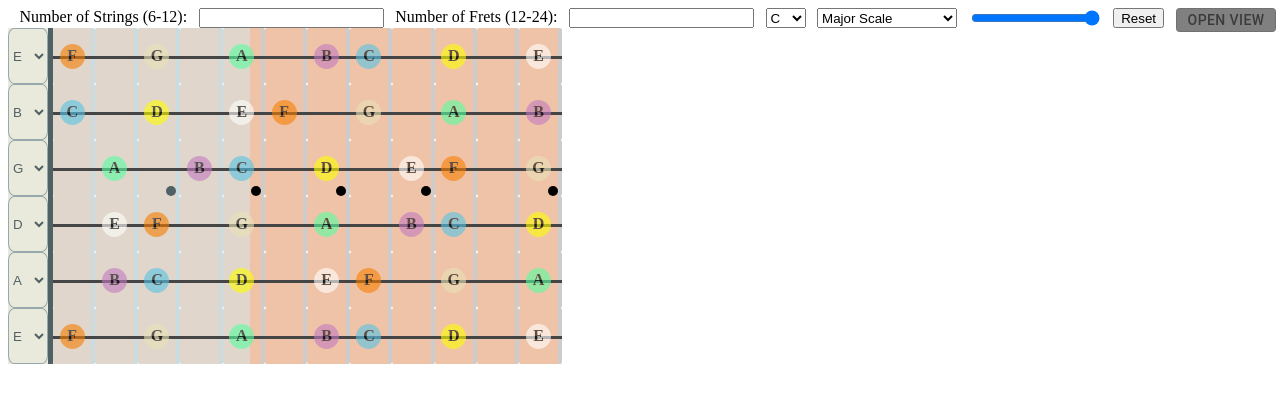
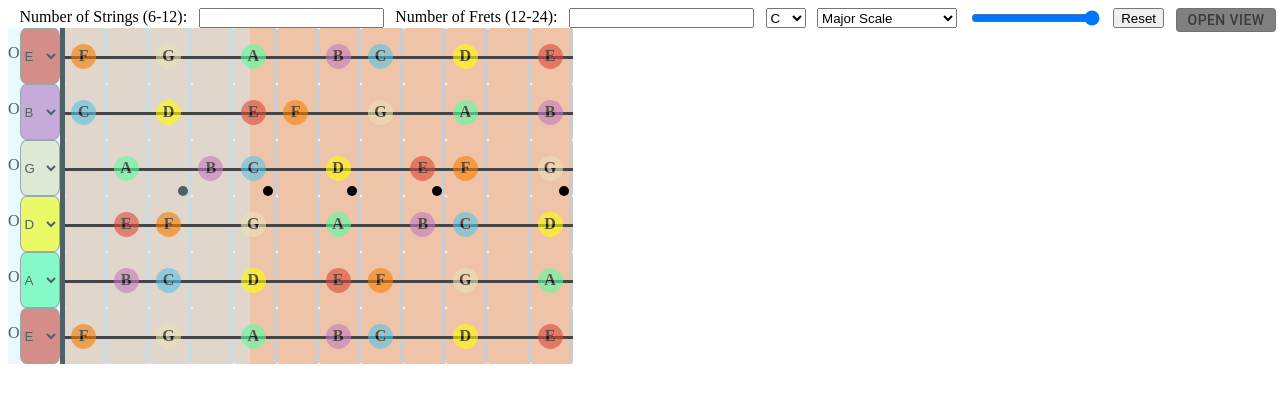
Before and after one commit to ShirelleW/RiffTheory, a Next.js app: page / in a window 1280 px wide. Shown: the top 402 px of the page. Built offline with nearby package versions, Linux system fonts and the light colour scheme.

Commit message:
Added openString inclusivity/extemption

```diff
--- a/pages/ChordGroupings.jsx
+++ b/pages/ChordGroupings.jsx
@@ -1,9 +1,9 @@
-import React, { useContext, useState } from 'react'
-import { SelectedNotesContext } from '../Context/SelectedNotesContext'
+import React from 'react'
+// import { SelectedNotesContext } from '../Context/SelectedNotesContext'
 
 const ChordGroupings = () => {
 
-const { modeNotes, numOfFrets } = useContext(SelectedNotesContext)
+// const { modeNotes, numOfFrets } = useContext(SelectedNotesContext)
 
   return (
     <div>ChordGroupings</div>
--- a/pages/Controls.jsx
+++ b/pages/Controls.jsx
@@ -27,6 +27,8 @@ const Controls = () => {
 
     const [tutorialSliderView, setTutorialSliderView] = useState(0)
     const [openView, setOpenView] = useState(true)
+
+    const [noteHexes] = useState(['#57C4E5', '#C8F0D8', '#ffff00', '#F97068', '#DC493A', '#F77F00', '#FCBF49', '#EAE2B7', '#2C6E49', '#59FFA0', '#DB222A', '#C47AC0'])
 
     const handleStrings = (e) => {
         if (Number(e.target.value) < 6) {
@@ -74,6 +76,8 @@ const Controls = () => {
         setSelectedNotes([])
     }
 
+
+
     return (
         <SelectedNotesContext.Provider value={{
             selectedNotes, setSelectedNotes, modeNotes,
@@ -111,7 +115,7 @@ const Controls = () => {
 
                     <ToggleButton value="web"
                         style={{backgroundColor: openView ? 'grey' : 'transparent'}}
-                        onChange={(e) => setOpenView(!openView)}>
+                        onChange={() => setOpenView(!openView)}>
                             Open View
                     </ToggleButton>
 
@@ -120,12 +124,17 @@ const Controls = () => {
                 <div className={styles.fretboardHolder}>
                     {
                         Object.entries(stringSet)?.map((stringNotePairs) =>
-
                             <div key={stringNotePairs[0]} className={styles.stringMapping}>
-                                <form className={styles.openNotes}>
-                                    <select className={styles.openNoteSelector} value={stringNotePairs[1]} onChange={(e) => handleTunings(e, stringNotePairs[0])}>
+                                <p>{modeNotes.includes(stringNotePairs[1] ) ? 'O' : 'X'}</p>
+                                <form>
+                                    <select className={styles.openNoteSelector}
+                                        style={{backgroundColor: modeNotes.includes(stringNotePairs[1]) ?
+                                                                    noteHexes[notes.indexOf(stringNotePairs[1])] : 'grey'}}
+                                        value={stringNotePairs[1]}
+                                        onChange={(e) => handleTunings(e, stringNotePairs[0])}
+                                    >
                                         {
-                                            notes?.map((note) => <option key={note} value={note} >{note}</option>)
+                                            notes?.map((note) => <option style={{backgroundColor: 'white'}} key={note} value={note}>{note}</option>)
                                         }
                                     </select>
                                 </form>
@@ -136,6 +145,7 @@ const Controls = () => {
                                     stringNum={stringNotePairs[0]}
                                     openNote={stringNotePairs[1]}
                                     openView={openView}
+                                    noteHexes={noteHexes}
                                 />
                             </div>
                         )
--- a/pages/Frets.jsx
+++ b/pages/Frets.jsx
@@ -5,9 +5,8 @@ import { SelectedNotesContext } from '../Context/SelectedNotesContext'
 import { notes } from '../Context/utils'
 
 // Parent String
-export const Frets = ({ stringNum, numOfStrings, stringNoteLayout }) => {
+export const Frets = ({ stringNum, numOfStrings, stringNoteLayout, noteHexes }) => {
 
-    const noteHexes = ['#57C4E5', '#C8F0D8', '#ffff00', '#F97068', '#FFFFFC', '#F77F00', '#FCBF49', '#EAE2B7', '#2C6E49', '#59FFA0', '#DB222A', '#C47AC0']
     const { selectedNotes, setSelectedNotes, modeNotes } = useContext(SelectedNotesContext)
 
     const fretInlayString = Math.floor(numOfStrings / 2)
@@ -68,4 +67,5 @@ Frets.propTypes = {
     stringNum: PropTypes.string,
     numOfStrings: PropTypes.number,
     stringNoteLayout: PropTypes.array,
+    noteHexes: PropTypes.array
   };
--- a/pages/String.jsx
+++ b/pages/String.jsx
@@ -5,7 +5,7 @@ import { Frets } from './Frets'
 import ChordGroupings from './ChordGroupings';
 
 
-const String = ({ stringNum, numOfStrings, numOfFrets, openNote, openView }) => {
+const String = ({ stringNum, numOfStrings, numOfFrets, openNote, openView, noteHexes }) => {
 
 
   const fretNote = (currentNote) => {
@@ -36,6 +36,7 @@ const String = ({ stringNum, numOfStrings, numOfFrets, openNote, openView }) =>
         stringNoteLayout={stringNoteLayout}
         numOfFrets={numOfFrets}
         stringNum={stringNum}
+        noteHexes={noteHexes}
       /> : < ChordGroupings />
     }
     </div>
@@ -51,4 +52,5 @@ String.propTypes = {
   numOfFrets: PropTypes.number,
   openNote: PropTypes.string,
   openView: PropTypes.bool,
+  noteHexes: PropTypes.array
 };
--- a/styles/Styles.module.css
+++ b/styles/Styles.module.css
@@ -11,14 +11,10 @@
     justify-content: space-evenly;
     height: 20px;
 }
-.openNotes {
-    background-color: bisque;
-}
 
 .openNoteSelector {
     height: 7vh;
     border-radius: 15%;
-    background: none;
 }
 
 .stringMapping {
```
